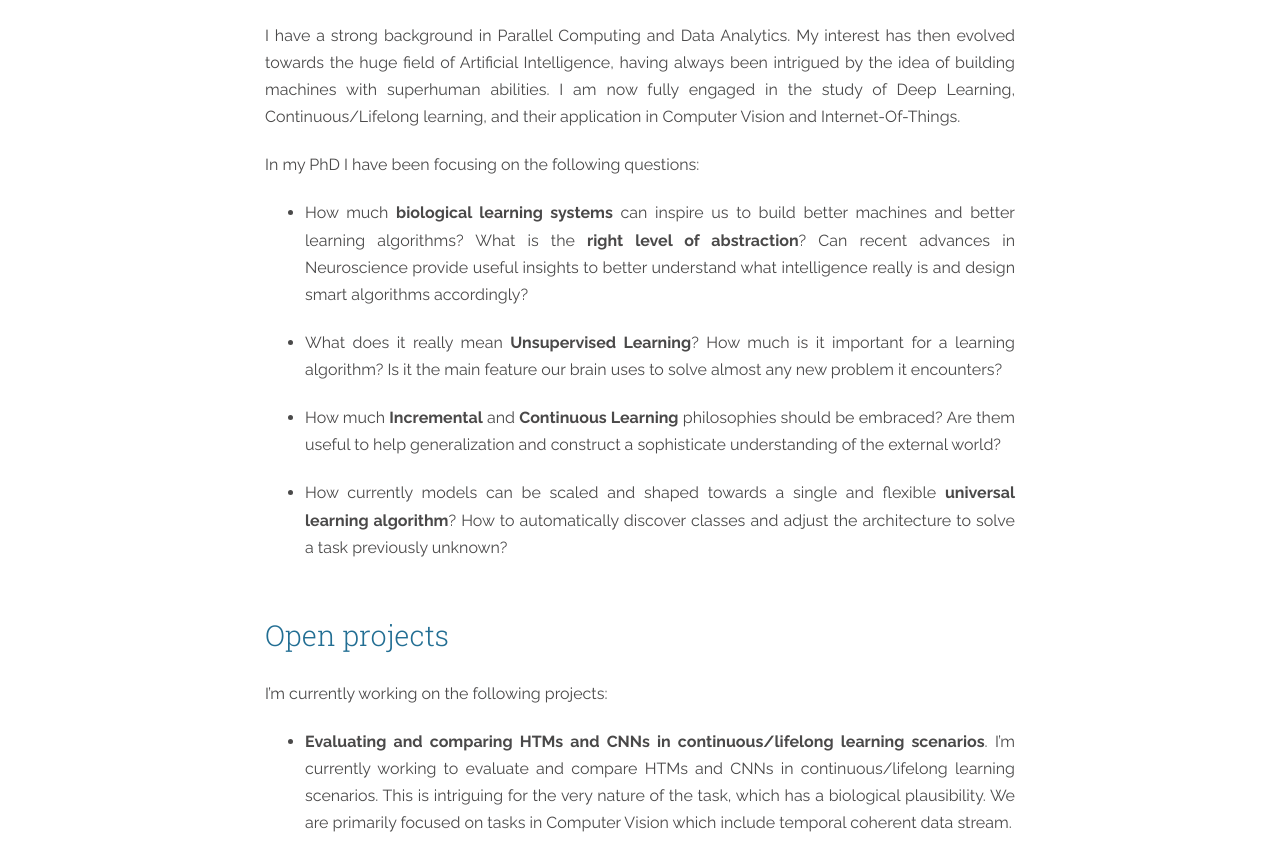
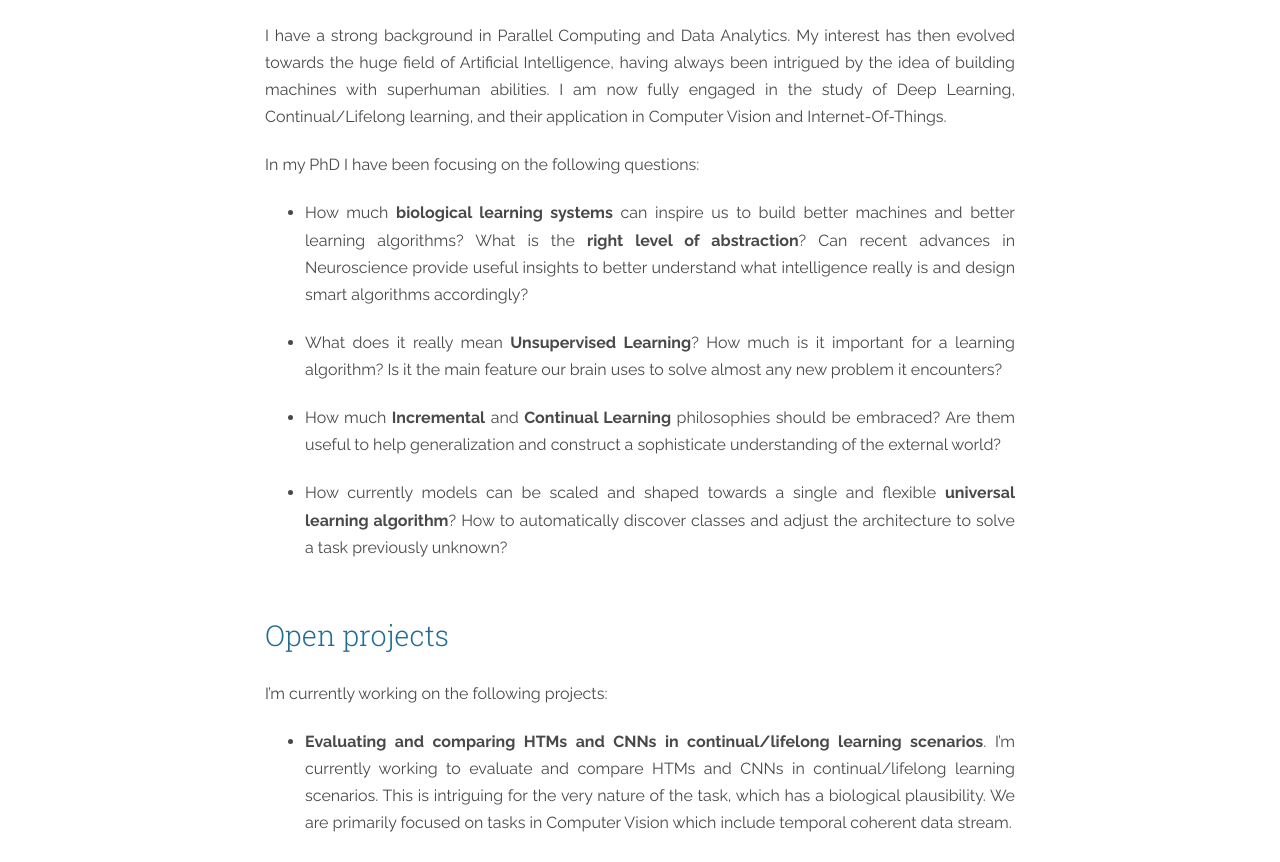
Before and after one commit to vlomonaco/website, a Jekyll site: the page built from research.md, in a window 1280 px wide and 1400 px high, scrolled down 332 px. Shown: the part 150-1012 px from the top of the window. Built offline with Jekyll 4.4.1, drawn with Linux system fonts in a browser that asks for light colours; nearby versions of some CDN libraries; some of the changed text lies outside the part shown.

Commit message:
soft general update

```diff
--- a/_config.yml
+++ b/_config.yml
@@ -1,6 +1,6 @@
 # Site settings
 title: Vincenzo Lomonaco
-description: 'PhD Student @ University of Bologna <br> <em>Working on <strong>Artificial Intelligence</strong> and <strong>Continuous Deep Learning</strong></em>'
+description: 'PhD Student @ University of Bologna <br> <em>Working on <strong>Artificial Intelligence</strong> and <strong>Continual Deep Learning</strong></em>'
 url: 'http://vincenzolomonaco.com'
 baseurl: ''
 google_analytics: 'UA-65263066-1'
--- a/_includes/home_content.html
+++ b/_includes/home_content.html
@@ -3,14 +3,14 @@
 <h3 style="text-align:center; margin-bottom:30px; color: rgba(0,101,128,1.0000000000);"> Hi! :-)</h3>
 
 <p>I’m currently a <strong>PhD student @ University of Bologna</strong> working in the <a href="http://www.cse.unibo.it/en">DISI Department</a> under the supervision of Prof. <a target="_blank" href="https://www.unibo.it/sitoweb/davide.maltoni/en">Davide Maltoni</a>.
-My main research interests are <em>Artificial Intelligence</em> and <em> Continuous/Lifelong Deep Learning</em>. Previously, I was a Machine Learning Software Engineer @ <a href="http://www.moistori.com/">iDL in-line Devices</a> and a Master Student @ University of Bologna.
+My main research interests are <em>Artificial Intelligence</em> and <em> Continual/Lifelong Deep Learning</em>. Previously, I was a Machine Learning Software Engineer @ <a href="http://www.moistori.com/">iDL in-line Devices</a> and a Master Student @ University of Bologna.
 <br /></p>
 
 <p><strong>Currently, I’m also known as:</strong></p>
 
 <ul style="margin-bottom:40px">
-	<li>Visiting Scholar @ <a target="_blank" href="http://purdue.edu/">Purdue University</a> under the supervision of Prof. <a target="_blank" href='https://e-lab.github.io/html/contact-eugenio-culurciello.html'>Eugenio Culurciello</a>.</li>
-	<li>Founder of the open-source, collaborative project <a href="http://continuousai.com">ContinuousAI</a>.</li>
+	<li>Visiting Scholar @ <a target="_blank" href="https://www.ensta-paristech.fr/">ENSTA ParisTech</a> under the supervision of Prof. <a target="_blank" href='http://perso.ensta-paristech.fr/~filliat/eng/'>David Filliat</a>.</li>
+	<li>Founder of the collaborative wiki and open community <a href="http://continuousai.com">Continual AI</a>.</li>
   <li>Phd Students’ Representative of the Department of Computer Science and Engineering. <br /></li>
   <li>Teaching Assistant of the courses <a href="http://bias.csr.unibo.it/maltoni/ml/">Machine Learning</a> and <a href="http://bias.csr.unibo.it/maltoni/arc/">Computer Architectures</a>. <br /></li>
   <li>Author and Technical reviewer of the online course <a href="https://www.packtpub.com/big-data-and-business-intelligence/deep-learning-r-video">Deep Learning with R</a> and book <a href="https://www.packtpub.com/big-data-and-business-intelligence/r-deep-learning-essentials">R Deep Learning Essentials</a>.<br/></li>
--- a/css/main.css
+++ b/css/main.css
@@ -49,8 +49,8 @@ pre.highlight code,
 .user-image {
   margin-bottom: 15px;
   position: relative;
-  width: 90px;
-  height: 90px;
+  width: 150px;
+  height: 150px;
   border: 3px solid #fff;
   border-radius:100%;
 }
--- a/research.md
+++ b/research.md
@@ -12,7 +12,7 @@ In this page you will find everything you need to know about my **research inter
 <a href="#interests"></a>
 <h3 id="interests" style="margin-bottom: 30px;">Research interests</h3>
 
-I have a strong background in Parallel Computing and Data Analytics. My interest has then evolved towards the huge field of Artificial Intelligence, having always been intrigued by the idea of building machines with superhuman abilities. I am now fully engaged in the study of Deep Learning, Continuous/Lifelong learning, and their application in Computer Vision and Internet-Of-Things.
+I have a strong background in Parallel Computing and Data Analytics. My interest has then evolved towards the huge field of Artificial Intelligence, having always been intrigued by the idea of building machines with superhuman abilities. I am now fully engaged in the study of Deep Learning, Continual/Lifelong learning, and their application in Computer Vision and Internet-Of-Things.
 
 In my PhD I have been focusing on the following questions:
 
@@ -20,7 +20,7 @@ In my PhD I have been focusing on the following questions:
 
 * What does it really mean **Unsupervised Learning**? How much is it important for a learning algorithm? Is it the main feature our brain uses to solve almost any new problem it encounters?
 
-* How much **Incremental** and **Continuous Learning** philosophies should be embraced? Are them useful to help generalization and construct a sophisticate understanding of the external world?
+* How much **Incremental** and **Continual Learning** philosophies should be embraced? Are them useful to help generalization and construct a sophisticate understanding of the external world?
 
 * How currently models can be scaled and shaped towards a single and flexible **universal learning algorithm**? How to automatically discover classes and adjust the architecture to solve a task previously unknown?
 
@@ -29,8 +29,8 @@ In my PhD I have been focusing on the following questions:
 
 I'm currently working on the following projects:
 
-* **Evaluating and comparing HTMs and CNNs in continuous/lifelong learning scenarios**.
-	I'm currently working to evaluate and compare HTMs and CNNs in continuous/lifelong learning scenarios. This is intriguing for the very nature of the task, which has a biological plausibility. We are primarily focused on tasks in Computer Vision which include temporal coherent data stream.
+* **Evaluating and comparing HTMs and CNNs in continual/lifelong learning scenarios**.
+	I'm currently working to evaluate and compare HTMs and CNNs in continual/lifelong learning scenarios. This is intriguing for the very nature of the task, which has a biological plausibility. We are primarily focused on tasks in Computer Vision which include temporal coherent data stream.
 
 * **New benchmarks and evaluation techniques for temporal coherent learning algorithms**.
   	Temporal coherence has already shown in the past to be a good surrogate of a supervised signal. However, in literature there are few example of simple and open video benchmark for object recognition. The main goal of this project is to create a new benchmark to train deep learning models using temporal coherence.
@@ -43,7 +43,7 @@ I'm currently working on the following projects:
 
 In the past I've worked on the following projects:
 
-* **Application of AI and Continuous Learning to Software Engineering**.
+* **Application of AI and Continual Learning to Software Engineering**.
   	Software Engineering is not one of the first field which pops in mind when thinking at the application of AI algorithms. Yet, many recent works have shown that, for specific tasks such as user-stories disambiguation, bug severity prediction, auto-bug repair, etc.. ML systems can be very useful. In this project the idea was to propose a novel, flexible and extensible  AI framework for Agile-based continuous development projects which can learn and improve after deployment, adapting and refining its prediction capabilities based on previous development cycle.
 
 * **Scaling up the HTM algorithm**.
```
Also changed, not shown: news.md (+1 -1 lines), publications_and_talks.md (+1 -1 lines), images/profile.jpg, 1 other file.
